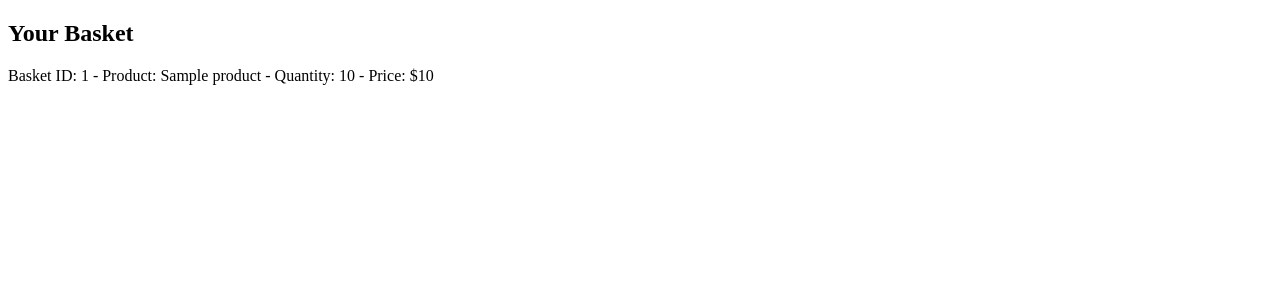
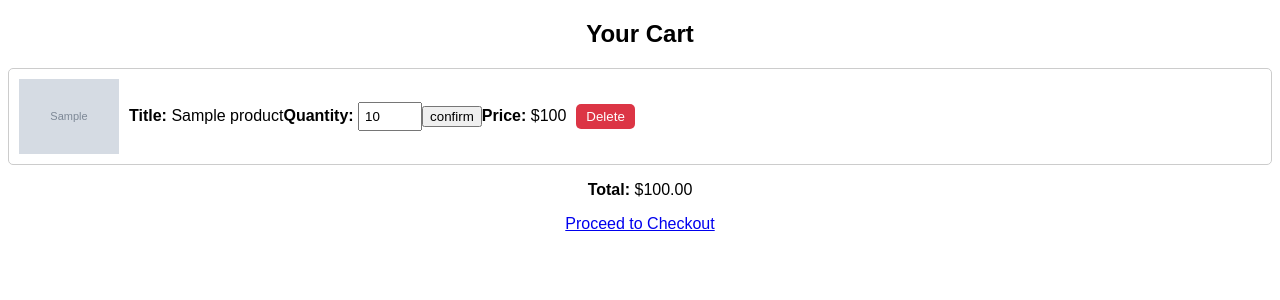
Before and after one commit to MariahBugeja/php-rep, a PHP site: page /basket.php in a window 1280 px wide. Shown: the top 300 px of the page. Run offline with PHP 8.4, Linux system fonts and the light colour scheme; the visitor is signed in with stand-in values (Sample User, id 1); tables that the repository leaves empty or names only in its code hold one stand-in row (values such as "Sample post"); grey boxes marked "Sample" are stand-in pictures.

Commit message:
new functions
made the add to cart work properly,made the checkout process and making the quantity button to work properly and even the price

```diff
--- a/php web/add_to_basket.php
+++ b/php web/add_to_basket.php
@@ -37,7 +37,6 @@ if ($_SERVER['REQUEST_METHOD'] === 'GET') {
                     }
                 }
             } else {
-                // Database error
                 echo "database_error";
             }
         } else {
--- a/php web/basket.php
+++ b/php web/basket.php
@@ -10,7 +10,23 @@ if (!isset($_SESSION['user_id'])) {
 
 $user_id = $_SESSION['user_id'];
 
-$basketQuery = "SELECT b.basket_id, p.Name, b.quantity, p.Price
+// Handle quantity updates
+if ($_SERVER["REQUEST_METHOD"] == "POST") {
+    if (isset($_POST['update_quantity'])) {
+        $basketId = $_POST['basket_id'];
+        $newQuantity = $_POST['new_quantity'];
+
+        $updateQuery = "UPDATE basket SET quantity = $newQuantity WHERE basket_id = $basketId AND user_id = $user_id";
+        $updateResult = $conn->query($updateQuery);
+
+        if (!$updateResult) {
+            echo "Error updating quantity: " . $conn->error;
+            exit();
+        }
+    }
+}
+
+$basketQuery = "SELECT b.basket_id, p.productsid, p.Name, p.Price, p.Imageurl, b.quantity
                 FROM basket b
                 JOIN products p ON b.product_id = p.productsid
                 WHERE b.user_id = $user_id";
@@ -33,12 +49,40 @@ if (!$basketResult) {
 </head>
 <body>
 
-<div class="container mt-5">
-    <h2>Your Basket</h2>
+<div class="basket-container mt-5">
+    <div class="basket-summary">
+        <h2>Your Cart</h2>
+    </div>
+
+    <div class="basket">
         <?php
+        $totalPrice = 0;
         if ($basketResult->num_rows > 0) {
             while ($item = $basketResult->fetch_assoc()) {
-            echo '<p>Basket ID: ' . $item['basket_id'] . ' - Product: ' . $item['Name'] . ' - Quantity: ' . $item['quantity'] . ' - Price: $' . $item['Price'] . '</p>';
+                echo '<div class="basket-item" id="basket-item-' . $item['basket_id'] . '">';
+                echo '<div class="product-info">';
+                echo '<img src="' . $item['Imageurl'] . '" alt="' . $item['Name'] . '" class="product-image">';
+                echo '<div class="title-description">';
+                echo '<p><strong>Title: </strong>' . $item['Name'] . '</p>';
+                echo '</div>';
+                echo '<form method="post">';
+                echo '<p><strong>Quantity: </strong>';
+                echo '<input type="number" name="new_quantity" value="' . $item['quantity'] . '" min="1" max="5" class="quantity-input">';
+                echo '<input type="hidden" name="basket_id" value="' . $item['basket_id'] . '">';
+                echo '<input type="submit" name="update_quantity" value="confirm" class="update-btn">';
+                echo '</p>';
+                echo '</form>';
+                echo '</div>';
+
+                echo '<div class="quantity-price-delete">';
+                echo '<p><strong>Price: </strong><span id="total-price-' . $item['basket_id'] . '" data-price="' . $item['Price'] . '">$' . ($item['Price'] * $item['quantity']) . '</span></p>';
+                echo '<button class="delete-btn" onclick="deleteItem(' . $item['basket_id'] . ')">Delete</button>';
+                echo '</div>';
+
+                echo '</div>';
+
+                // Accumulate the total price
+                $totalPrice += ($item['Price'] * $item['quantity']);
             }
         } else {
             echo '<p>Your basket is empty.</p>';
@@ -46,6 +90,51 @@ if (!$basketResult) {
         ?>
     </div>
 
+    <div class="basket-total">
+    <p><strong>Total: </strong><span id="basket-total-price">$<?php echo number_format($totalPrice, 2); ?></span></p>
+    <a href="checkout.php?total_price=<?php echo $totalPrice; ?>" class="checkout-btn">Proceed to Checkout</a>
+</div>
+
+<script src="script.js"></script>
+
+<script>
+function deleteItem(basketId) {
+    var xhr = new XMLHttpRequest();
+    xhr.onreadystatechange = function () {
+        if (xhr.readyState === 4) {
+            if (xhr.status === 200) {
+                var deletedItem = document.getElementById('basket-item-' + basketId);
+                if (deletedItem) {
+                    deletedItem.remove();
+                    recalculateTotal();
+                } else {
+                    console.error('Deleted item not found in the DOM.');
+                }
+            } else {
+                console.error('Error deleting item:', xhr.responseText);
+            }
+        }
+    };
+    xhr.open('GET', 'delete_item.php?basket_id=' + basketId, true);
+    xhr.send();
+}
+
+function recalculateTotal() {
+    var totalPrice = 0;
+    var items = document.getElementsByClassName('basket-item');
+
+    for (var i = 0; i < items.length; i++) {
+        var quantity = items[i].querySelector('.quantity-input').value;
+        var price = parseFloat(items[i].querySelector('.quantity-price-delete span').dataset.price);
+        totalPrice += quantity * price;
+    }
+
+    var totalElement = document.getElementById('basket-total-price');
+    if (totalElement) {
+        totalElement.innerText = '$' + totalPrice.toFixed(2);
+    }
+}
+</script>
 
 </body>
 </html>
--- a/php web/includes/header.php
+++ b/php web/includes/header.php
@@ -23,9 +23,7 @@
                     <li class="nav-item">
                         <a class="nav-link" href="meal.php">Meal</a>
                     </li>
-                    <li class="nav-item">
-                        <a class="nav-link" href="#">Customize your own</a>
-                    </li>
+
 
                     <li class="nav-item">
                         <a class="nav-link" href="favorites.php">Favorites</a>
--- a/php web/script.js
+++ b/php web/script.js
@@ -6,5 +6,5 @@ $(document).ready(function() {
         var url = new URL(window.location.href);
         url.searchParams.set('category', selectedCategory);
         window.location.href = url.toString();
-    });
-}
+    }
+)});
--- a/php web/style.css
+++ b/php web/style.css
@@ -241,6 +241,84 @@ font-size: 50px;
     color: #fff;
 }
 
+
+.basket-container {
+    font-family: Arial, sans-serif;
+    margin: 0;
+    padding: 0;
+    text-align: center;
+}
+
+.basket-summary {
+    margin-bottom: 20px;
+}
+
+.basket-item {
+    display: flex;
+    align-items: center;
+    margin-bottom: 10px;
+    border: 1px solid #ccc;
+    padding: 10px;
+    border-radius: 5px;
+}
+
+.product-info {
+    display: flex;
+    align-items: center;
+}
+
+.product-image {
+    width: 100px;
+    margin-right: 10px;
+}
+
+.title-description {
+    flex-grow: 1;
+}
+
+.quantity-delete {
+    margin-left: auto;
+}
+
+.quantity-input {
+    width: 50px;
+    padding: 5px;
+}
+
+.delete-btn {
+    background-color: #dc3545;
+    color: #fff;
+    border: none;
+    padding: 5px 10px;
+    cursor: pointer;
+    border-radius: 5px;
+}
+
+
+
+.quantity-price-delete {
+    display: flex;
+    align-items: center;
+}
+
+.quantity-input {
+    width: 50px;
+    padding: 5px;
+}
+
+.delete-btn {
+    background-color: #dc3545;
+    color: #fff;
+    border: none;
+    padding: 5px 10px;
+    cursor: pointer;
+    border-radius: 5px;
+    margin-left: 10px;
+}
+
+
+
+
 /* not working*/
 
 .add-to-favorites-btn {
```
Also changed, not shown: php web/checkout.php (added, +100 -0 lines), php web/delete_item.php (added, +24 -0 lines), php web/process_checkout.php (added, +58 -0 lines), php web/thank_you_page.php (added, +17 -0 lines), php web/update_qauntity.php (added, +33 -0 lines), php web/admin/dashbord.php (added), php web/admin/manage_orders.php (added), php web/admin/manage_products.php (added). Lines whose indentation alone changed are shown as unchanged.
